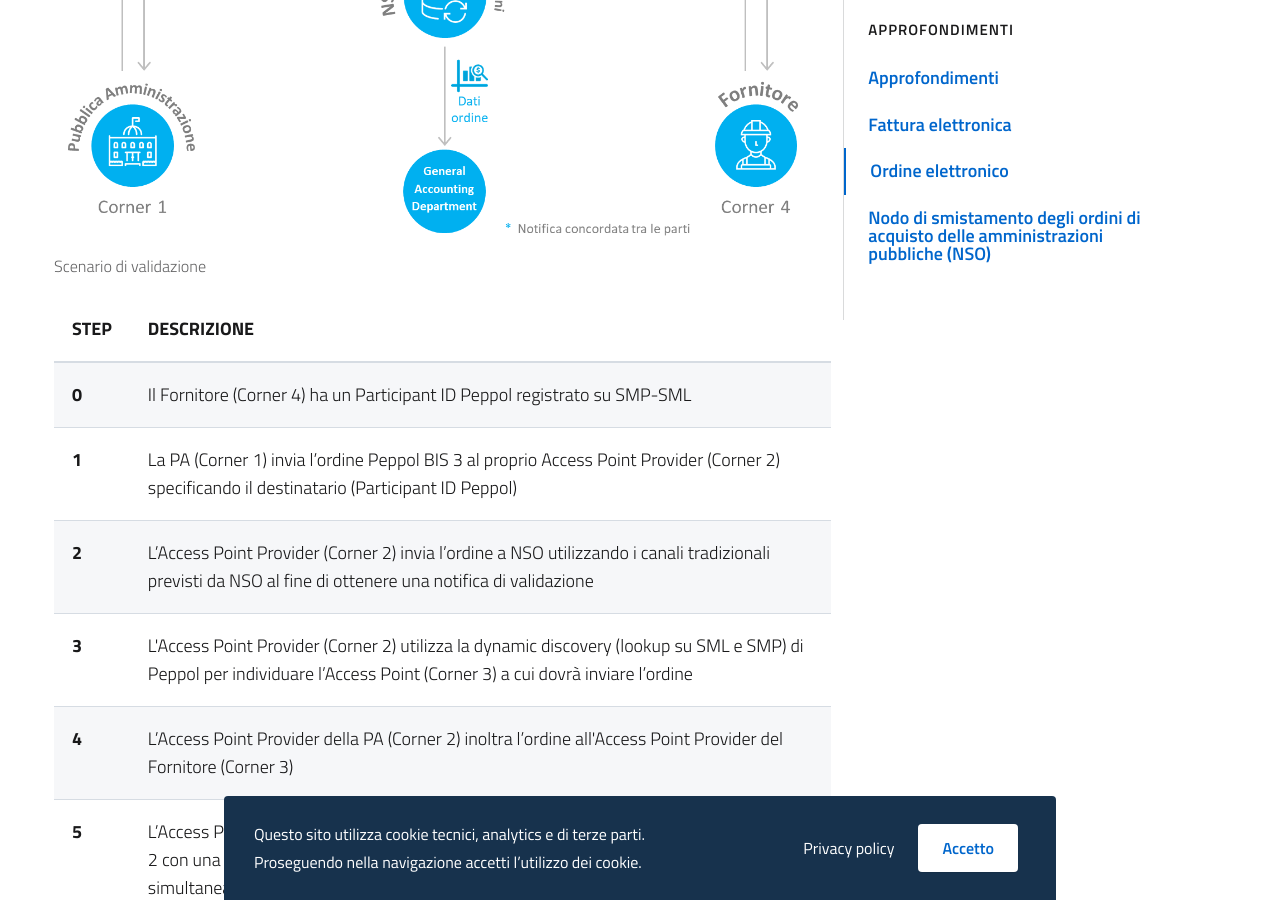
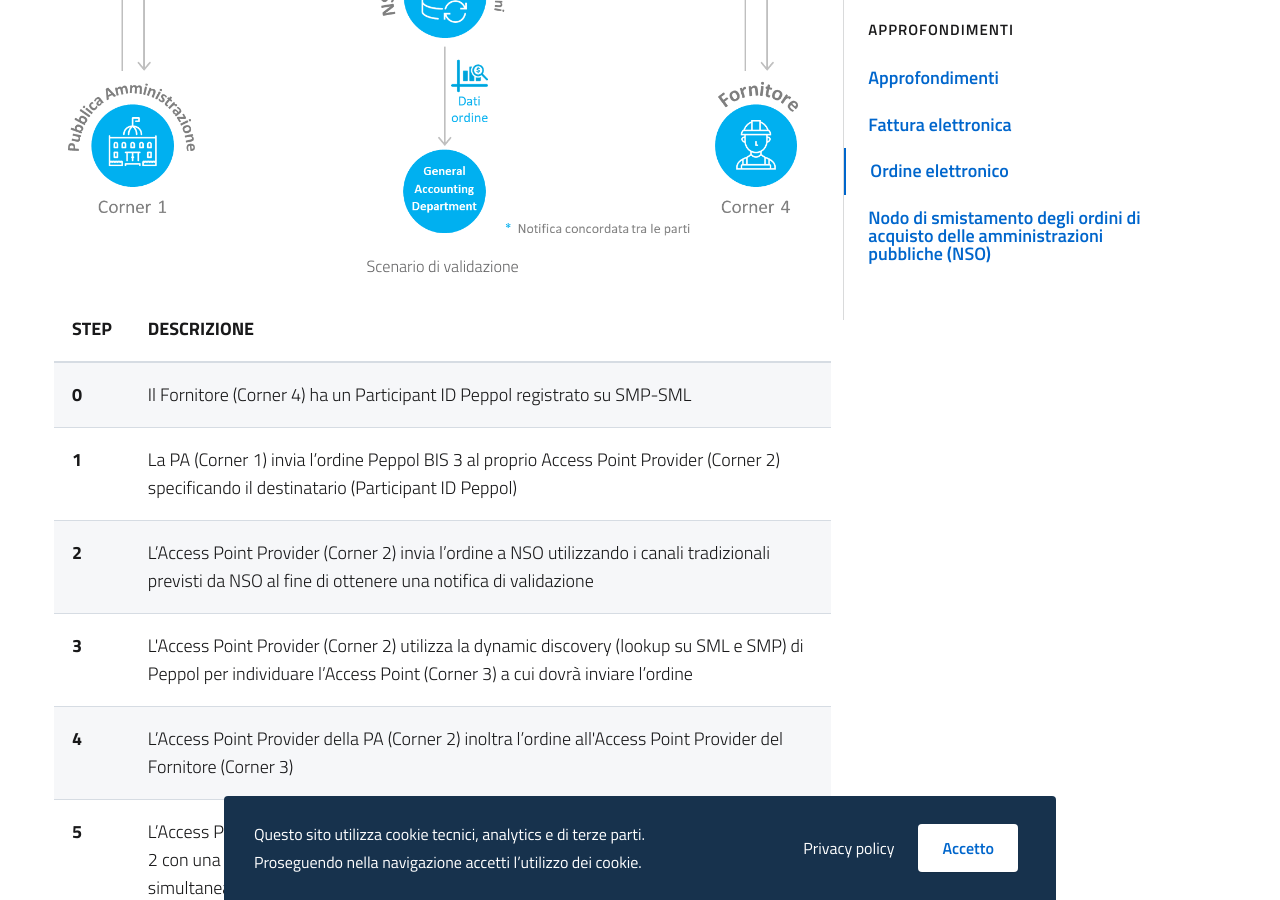
Before and after one commit to realeroberto/peppol.agid.gov.it, a Jekyll site: the page built from it/e-procurement/ordine-elettronico.md, in a window 1280 px wide and 900 px high, scrolled down 1488 px. Built offline with Jekyll 4.4.1, drawn with Linux system fonts in a browser that asks for light colours.

Commit message:
Center align captions

```diff
--- a/it/e-procurement/ordine-elettronico.md
+++ b/it/e-procurement/ordine-elettronico.md
@@ -49,7 +49,7 @@ qualificato** verso **NSO**.
 
 <figure class="figure">
   <img src="/assets/images/e-ordering-1.png" class="figure-img img-fluid rounded" alt="Scenario di validazione">
-  <figcaption class="figure-caption">Scenario di validazione</figcaption>
+  <figcaption class="figure-caption text-center">Scenario di validazione</figcaption>
 </figure>
 
 <table class="table table-striped">
@@ -102,7 +102,7 @@ per la PA** realizzato da **AgID** ed integrato con NSO.
 
 <figure class="figure">
   <img src="/assets/images/e-ordering-2.png" class="figure-img img-fluid rounded" alt="Scenario di trasmissione con terza parte in uscita">
-  <figcaption class="figure-caption">Scenario di trasmissione con terza parte in uscita</figcaption>
+  <figcaption class="figure-caption text-center">Scenario di trasmissione con terza parte in uscita</figcaption>
 </figure>
 
 <table class="table table-striped">
```
Also changed, not shown: it/e-procurement/fattura-elettronica.md (+2 -2 lines).
